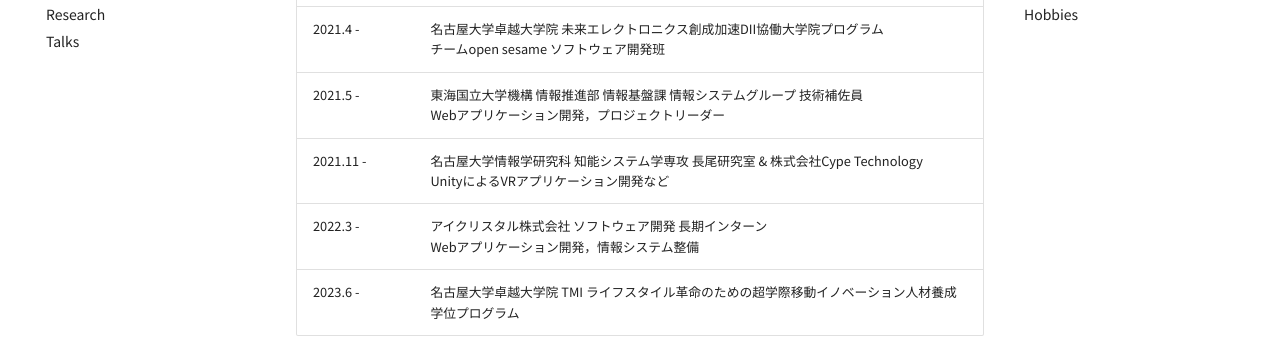
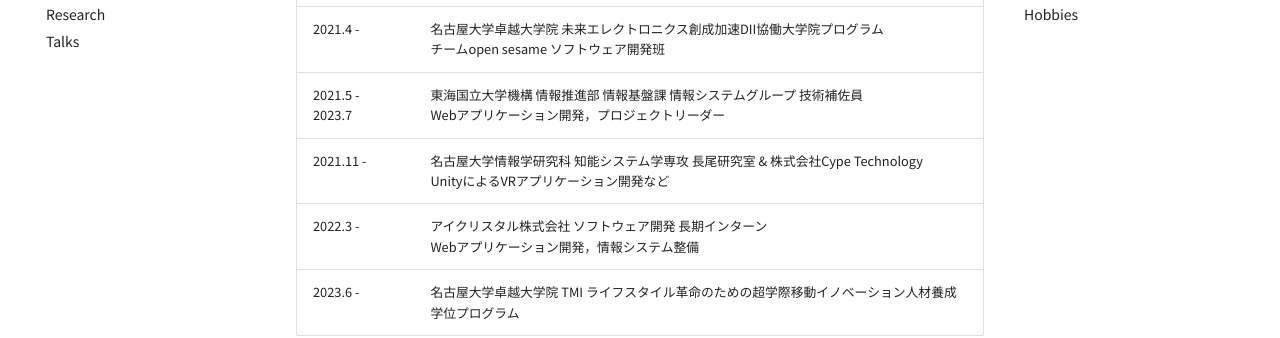
Before and after one commit to KateSawada/KateSawada.github.io, an MkDocs documentation site: the page built from docs/about.md, in a window 1280 px wide and 900 px high, scrolled down 891 px. Shown: the part 175-513 px from the top of the window. Built offline with MkDocs 1.6.1 and Material for MkDocs 9.7.7, drawn with Linux system fonts in a browser that asks for light colours; nearby versions of some CDN libraries.

Commit message:
メディア部門 更新

```diff
--- a/docs/about.md
+++ b/docs/about.md
@@ -28,7 +28,7 @@
 | 2020.1 - 2021.3 | 株式会社キャリアビジョン アルバイト<br>社内向けツール作成 |
 | 2021.4 - 2022.3 | 名古屋大学 空手同好会 主将 |
 | 2021.4 - | 名古屋大学卓越大学院 未来エレクトロニクス創成加速DII協働大学院プログラム<br>チームopen sesame ソフトウェア開発班|
-| 2021.5 - | 東海国立大学機構 情報推進部 情報基盤課 情報システムグループ 技術補佐員<br>Webアプリケーション開発，プロジェクトリーダー |
+| 2021.5 - 2023.7 | 東海国立大学機構 情報推進部 情報基盤課 情報システムグループ 技術補佐員<br>Webアプリケーション開発，プロジェクトリーダー |
 | 2021.11 - | 名古屋大学情報学研究科 知能システム学専攻 長尾研究室 & 株式会社Cype Technology<br>UnityによるVRアプリケーション開発など |
 | 2022.3 - | アイクリスタル株式会社 ソフトウェア開発 長期インターン<br>Webアプリケーション開発，情報システム整備 |
 | 2023.6 - | 名古屋大学卓越大学院 TMI ライフスタイル革命のための超学際移動イノベーション人材養成学位プログラム |
```
